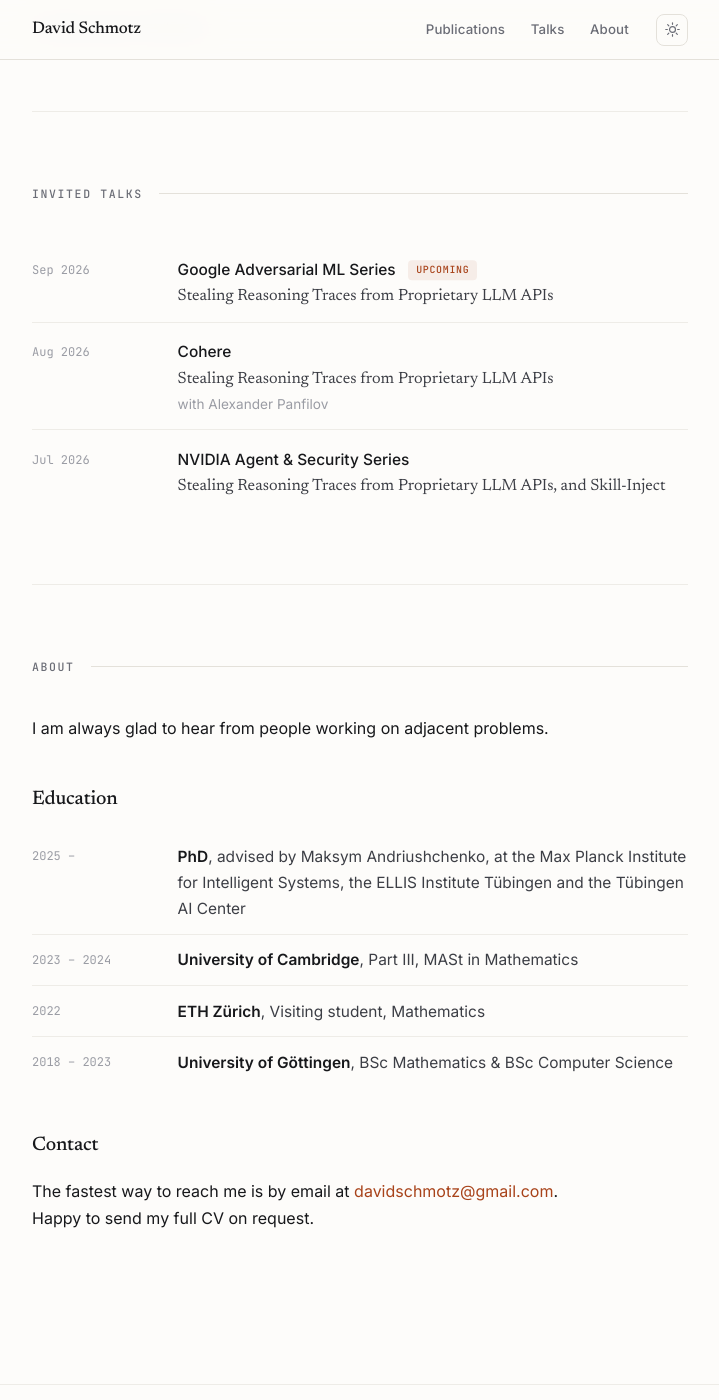
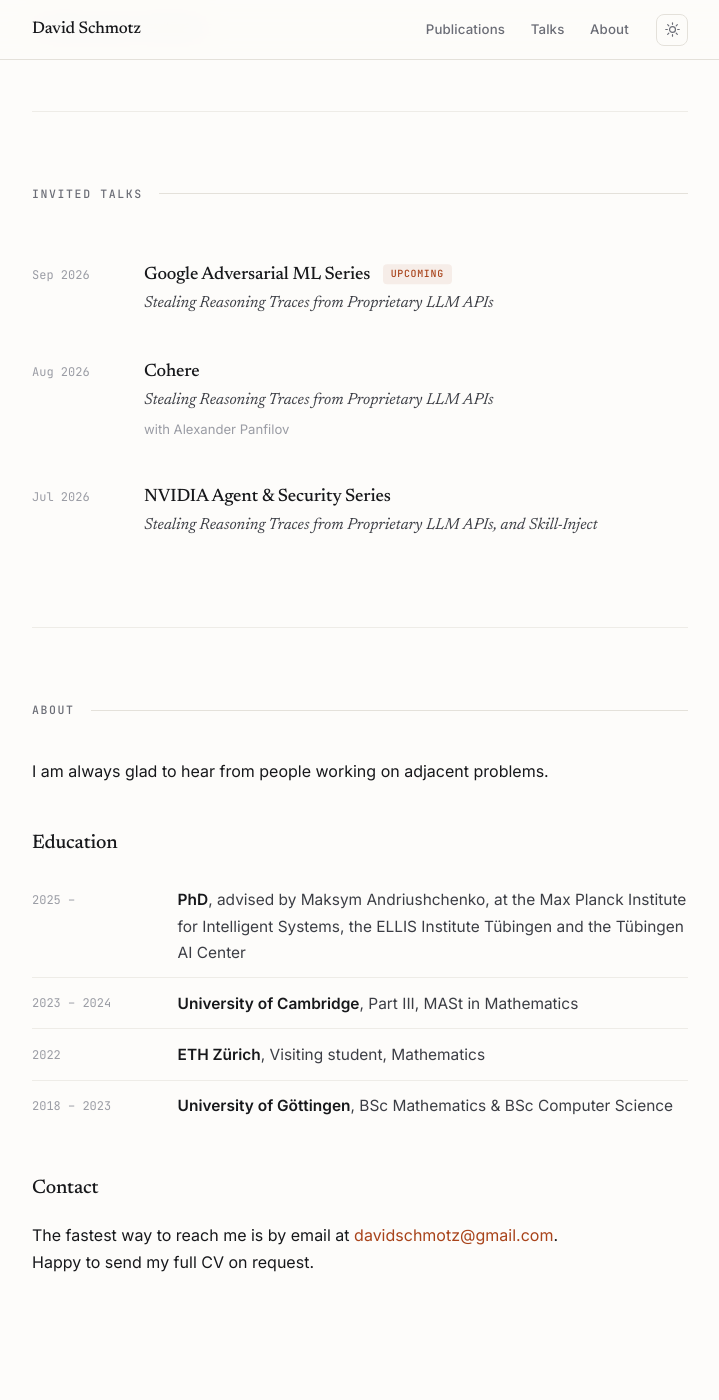
Before and after one commit to davidsmts/davidsmts.github.io, a Jekyll site: the page built from index.html, in a window 1280 px wide and 1400 px high, scrolled down 2036 px. Shown: the whole window, without its empty margins (280-999 px from the left). Built offline with Jekyll 4.4.1, drawn with Linux system fonts in a browser that asks for light colours.

Commit message:
restyle invited talks to match publication entries
Co-Authored-By: Claude Opus 5 (1M context) <noreply@anthropic.com>
Claude-Session: https://claude.ai/code/session_01R8i94xz8qQ5qnnMzQCUxQW

```diff
--- a/assets/main.css
+++ b/assets/main.css
@@ -514,36 +514,64 @@ h3.sub {
   padding: 0;
   list-style: none;
   display: grid;
-  gap: 0.1rem;
+  gap: 0.4rem;
 }
+
 .talk {
+  position: relative;
   display: grid;
   gap: 0.1rem 1.6rem;
-  padding: 0.85rem 0;
-  border-bottom: 1px solid var(--line-soft);
+  padding: 1.1rem 1.2rem 1.1rem 1.3rem;
+  margin-left: -1.3rem;
+  margin-right: -1.2rem;
+  border-radius: 10px;
+  transition: background 0.18s ease;
 }
-.talk:last-child { border-bottom: none; }
+.talk::before {
+  content: '';
+  position: absolute;
+  left: 0;
+  top: 1.1rem;
+  bottom: 1.1rem;
+  width: 2px;
+  border-radius: 2px;
+  background: var(--accent);
+  opacity: 0;
+  transform: scaleY(0.4);
+  transform-origin: top;
+  transition: opacity 0.18s ease, transform 0.18s ease;
+}
+.talk:hover { background: var(--bg-soft); }
+.talk:hover::before { opacity: 1; transform: scaleY(1); }
 
 .talk-when {
+  display: inline-block;
+  padding-top: 0.42em;
   font-family: var(--mono);
   font-size: 0.75rem;
   color: var(--faint);
   white-space: nowrap;
-  padding-top: 0.35em;
 }
+
 .talk-what { display: block; }
 
 .talk-venue {
-  font-size: 0.965rem;
+  display: inline;
+  font-family: var(--serif);
+  font-size: 1.12rem;
   font-weight: 500;
+  line-height: 1.32;
+  letter-spacing: -0.01em;
   color: var(--text);
 }
+
 .talk-title {
   display: block;
-  margin-top: 0.15rem;
+  margin-top: 0.3rem;
   font-family: var(--serif);
-  font-size: 1.02rem;
-  line-height: 1.4;
+  font-style: italic;
+  font-size: 1rem;
+  line-height: 1.45;
   color: var(--text-soft);
 }
 .talk-title a { color: var(--text-soft); }
@@ -551,13 +579,19 @@ h3.sub {
 
 .talk-with {
   display: block;
-  margin-top: 0.15rem;
-  font-size: 0.85rem;
+  margin-top: 0.35rem;
+  font-size: 0.82rem;
   color: var(--faint);
 }
 
 @media (min-width: 720px) {
-  .talk { grid-template-columns: 7.5rem 1fr; }
+  .talk {
+    grid-template-columns: 5.4rem 1fr;
+    padding-left: 1.3rem;
+  }
+}
+@media (max-width: 719px) {
+  .talk-when { padding-top: 0; margin-bottom: 0.35rem; }
 }
 
 /* ---------- cv list ---------- */
```
